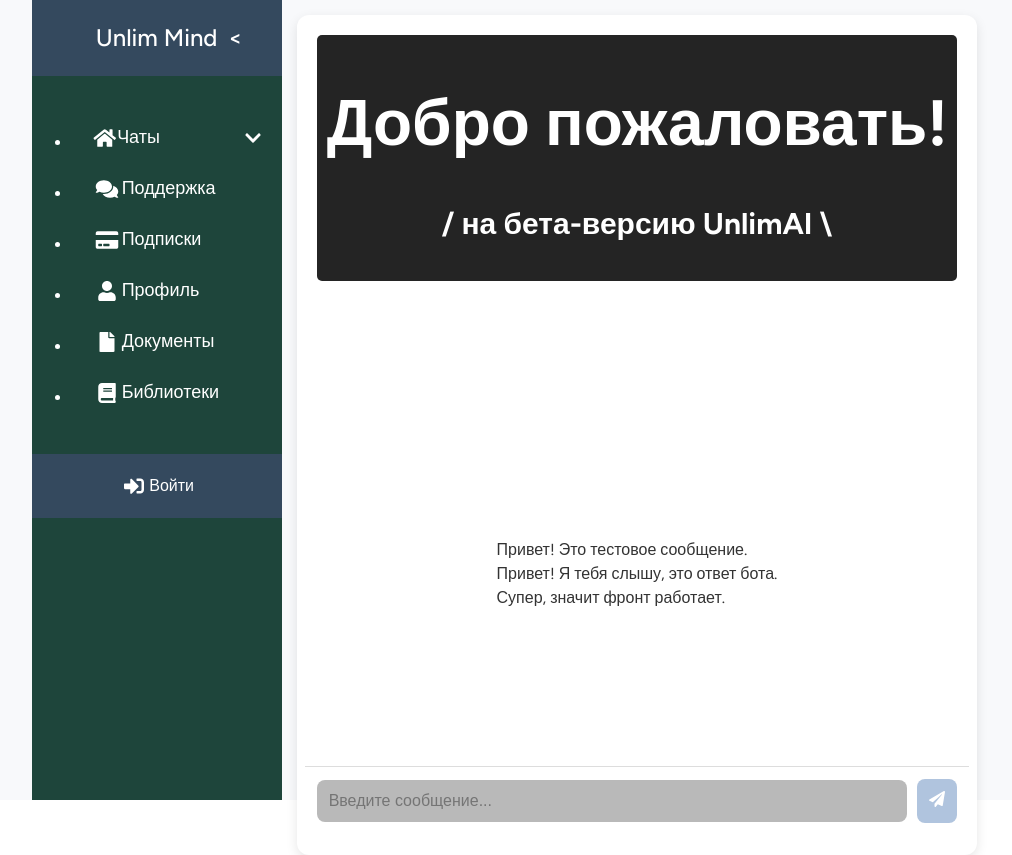
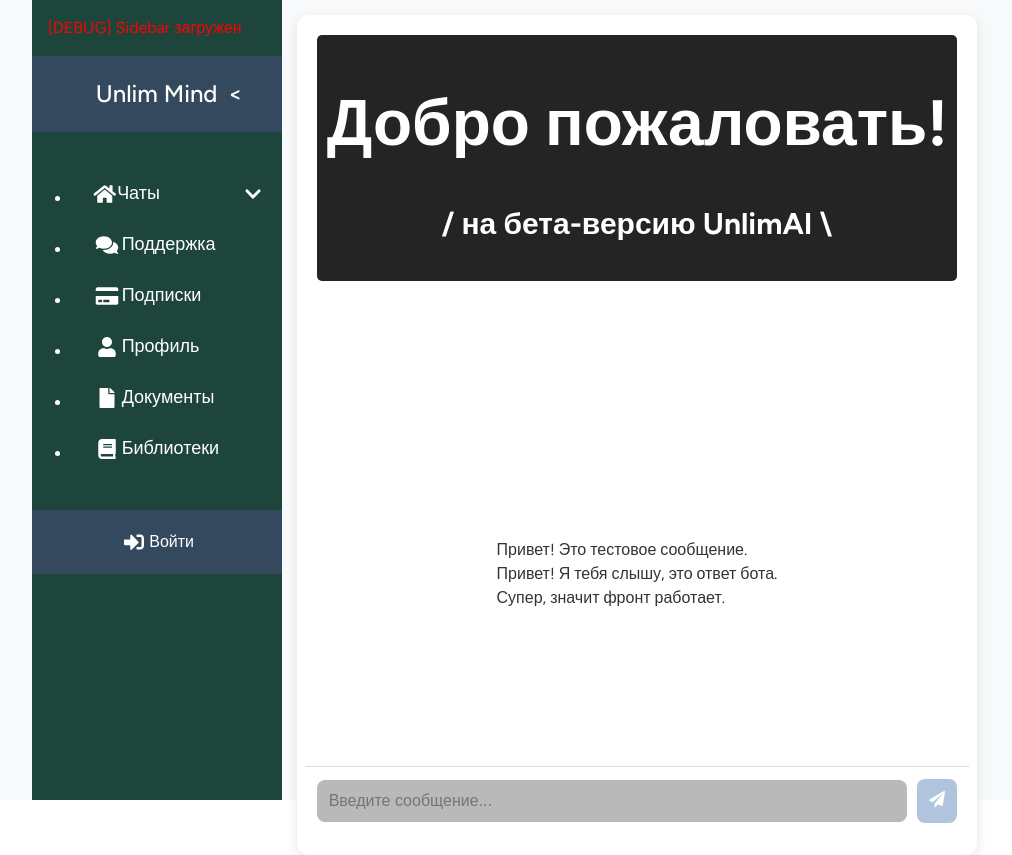
Before and after one commit to Maricvs/CRIDANSE, a React (Vite) app in the folder frontend/: page / in a window 1280 px wide. Shown: the whole page, without its empty margins (128-1140 px from the left). Built offline with nearby package versions, Linux system fonts and the light colour scheme.

Commit message:
Update Sidebar.tsx
debug

```diff
--- a/frontend/src/components/Sidebar.tsx
+++ b/frontend/src/components/Sidebar.tsx
@@ -62,6 +62,9 @@ const Sidebar: React.FC = () => {
   // JSX компонента
   return (
     <div className={`sidebar ${isCollapsed ? 'collapsed' : ''}`}>
+      <div style={{ color: 'red', padding: '1em' }}>
+          [DEBUG] Sidebar загружен
+      </div>
       <div className="sidebar-logo">
         <Link to="/">
           {!isCollapsed && <span>Unlim Mind</span>}
```
